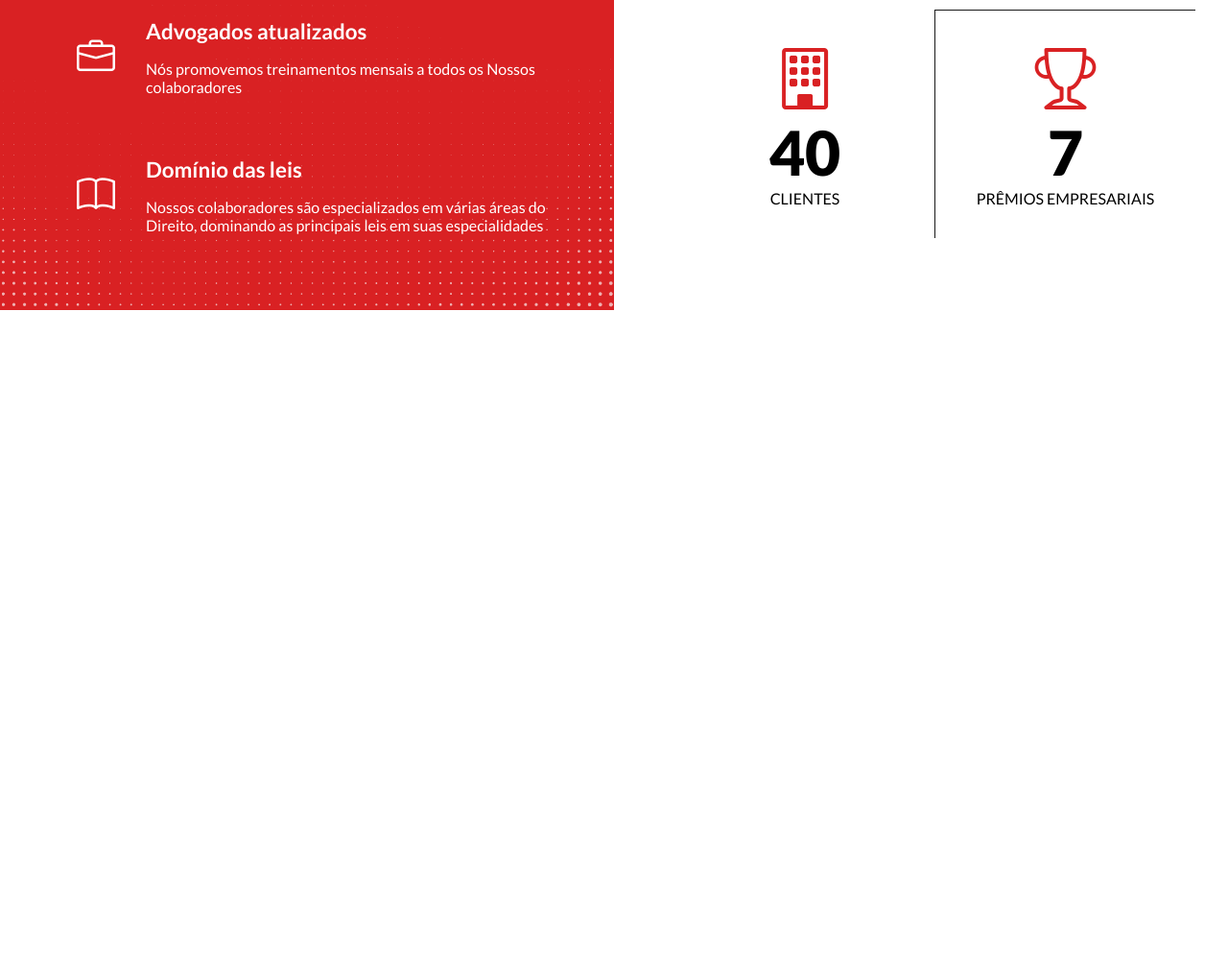
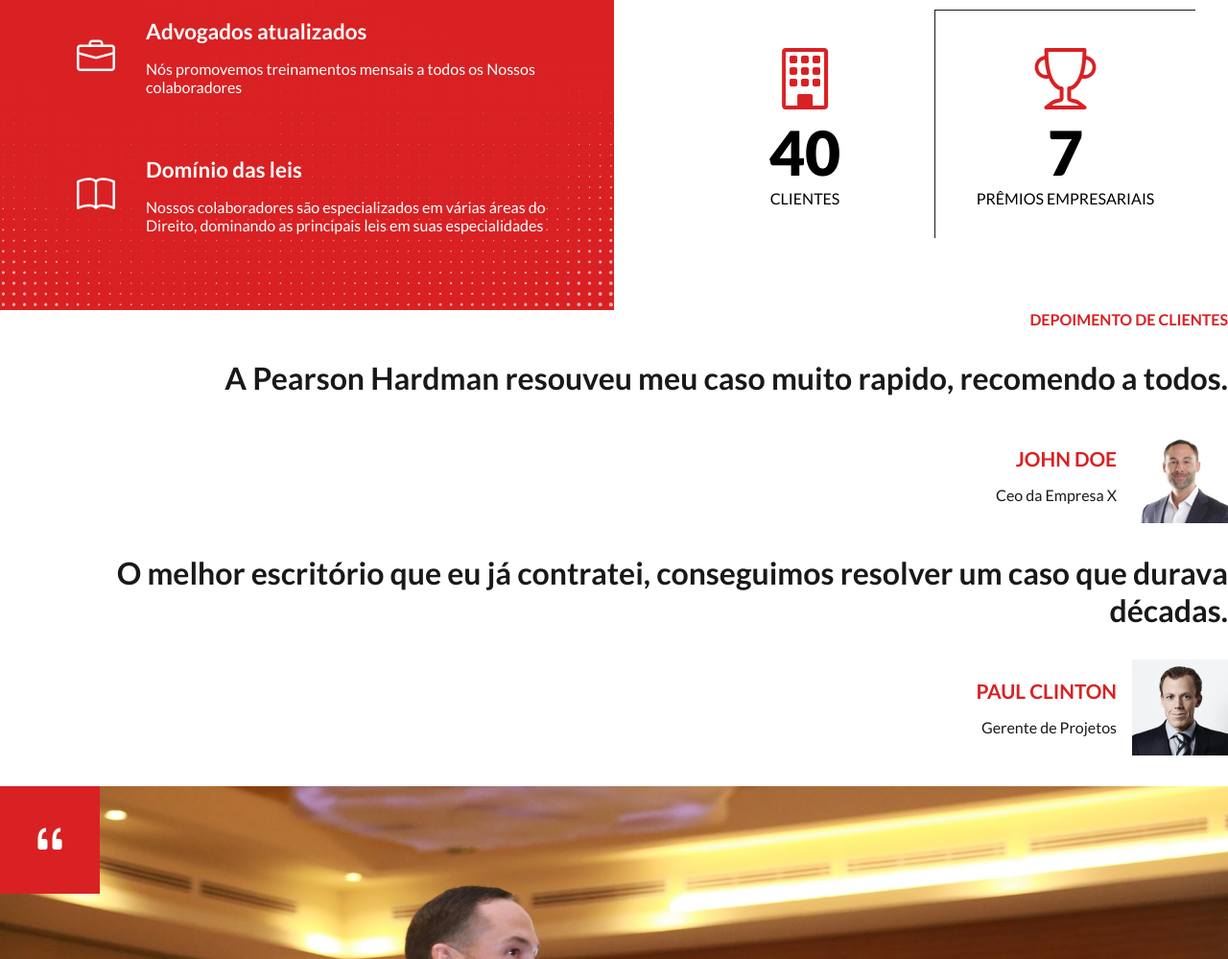
Before and after one commit to lthurler/Front-Week, a plain HTML site: page index.html in a window 1280 px wide. Shown: the part 2281-3280 px from the top of the page at 96% size. Before the commit the page ends 2604 px from the top, so only its background shows below. Drawn offline with nearby package versions, Linux system fonts and the light colour scheme.

Commit message:
testemunhos

```diff
--- a/css/style.css
+++ b/css/style.css
@@ -281,3 +281,38 @@ i {
 .data .text {
    text-transform: uppercase;
 }
+
+/* Depoimentos*/
+
+#testmonials {
+    display: flex;
+    align-items: center;
+}
+
+#testmonial-information {
+    padding: 3rem;
+}
+
+.author {
+    display: flex;
+    justify-content: end;
+    align-items: center;
+    gap: 1rem;
+}
+
+.author .author-name {
+    color: var(--main-color);
+    text-transform: uppercase;
+    font-size: 1.3rem;
+    font-weight: bold;
+    margin-bottom: 1rem;
+}
+
+.author .author-job {
+    color: var(--secondary-text-color);
+}
+
+.author img {
+width: 100px;
+height: 100px;
+}
--- a/index.html
+++ b/index.html
@@ -137,5 +137,36 @@
             </div>
         </div>
     </section>
+    <section id="testimonials" class="text-image-section">
+        <div id="testimonial-information" class="text-container">
+            <p class="section-subtitle">Depoimento de clientes</p>
+            <h3 class="section-title">
+                A Pearson Hardman resouveu meu caso muito rapido, recomendo a todos.
+            </h3>
+            <div class="author">
+                <div class="author-info">
+                    <p class="author-name">John Doe</p>
+                    <p class="author-job">Ceo da Empresa X</p>
+                </div>
+                <img src="./img/author_1.jpg" alt="John Doe" />
+            </div>
+            <h3 class="section-title">
+                O melhor escritório que eu já contratei, conseguimos resolver um caso que durava décadas.
+            </h3>
+            <div class="author">
+                <div class="author-info">
+                    <p class="author-name">Paul Clinton</p>
+                    <p class="author-job">Gerente de Projetos</p>
+                </div>
+                <img src="./img/author_2.jpg" alt="Paul Clinton" />
+            </div>
+            <div id="testimonial-image-container" class="image-container">
+                <i class="bi bi-quote"></i>
+                <img src="./img/court.jpg" alt="Advogado em um tribunal">
+            </div>
+
+        </div>
+
+    </section>
 </body>
 </html>
```
